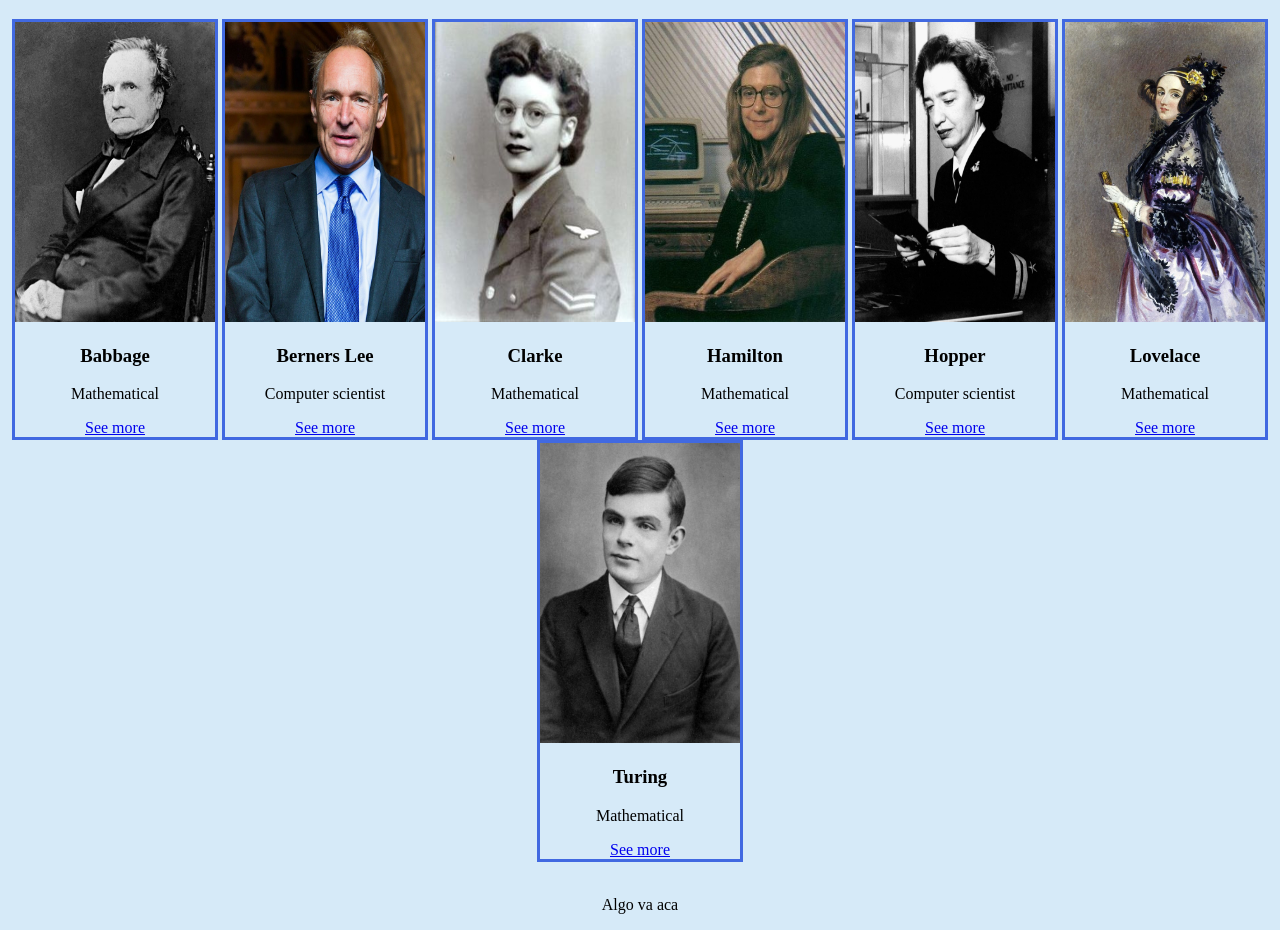
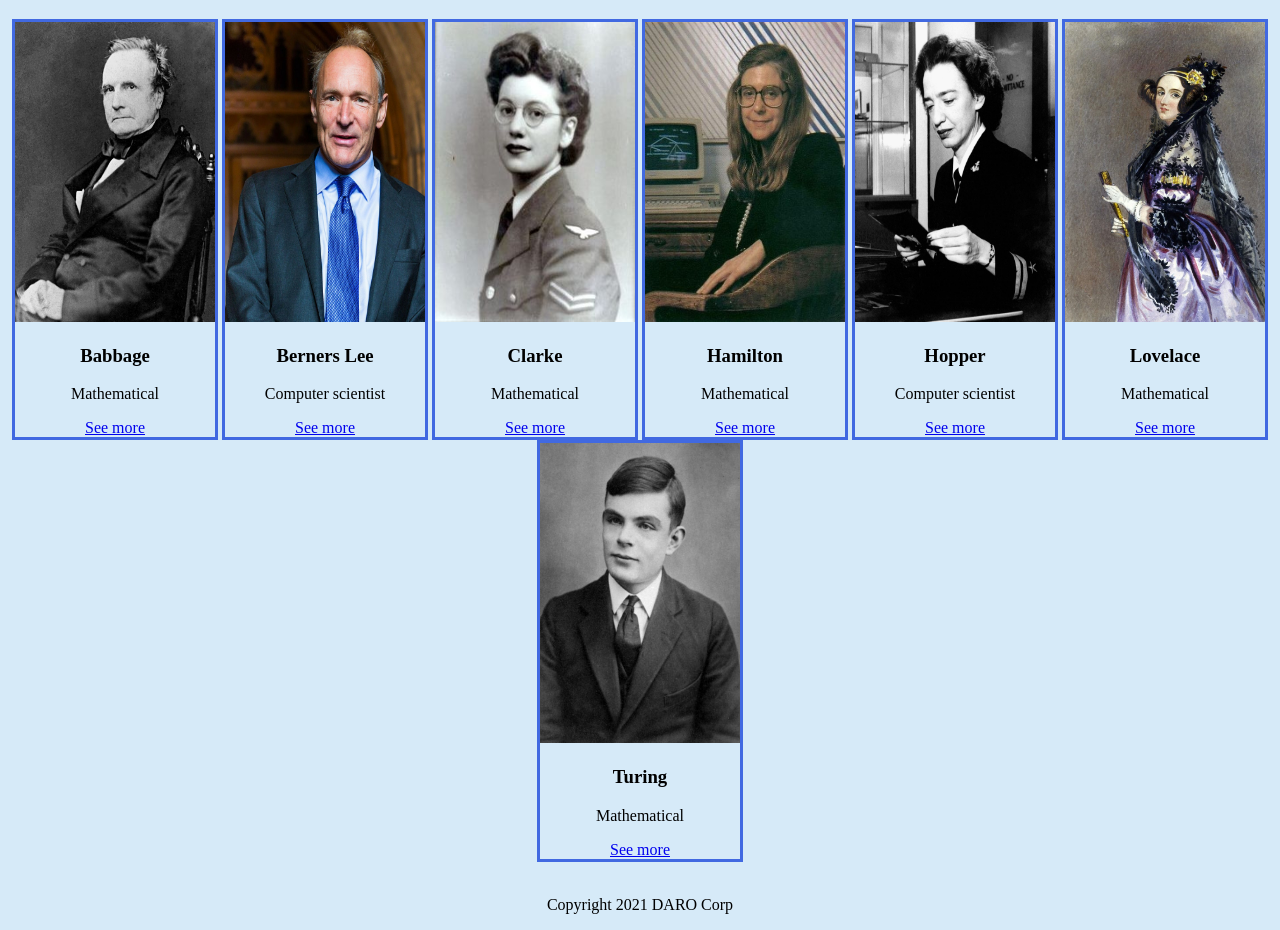
Before and after one commit to daroqp/DH-Heroes, a website: page views/index.html in a window 1280 px wide. Shown: the part 61-991 px from the top of the page. Drawn offline with Linux system fonts and the light colour scheme; files that its build step writes are made by us from their sources; files whose address does not match are found by name.

Commit message:
Se agrego el footer en el index

```diff
--- a/views/index.html
+++ b/views/index.html
@@ -56,7 +56,7 @@
 	</section>
 	<footer>
 		<br>
-		<p> Algo va aca </p>
+		<p> Copyright 2021 DARO Corp  </p>
 	</footer>
 </body>
 </html>
```
